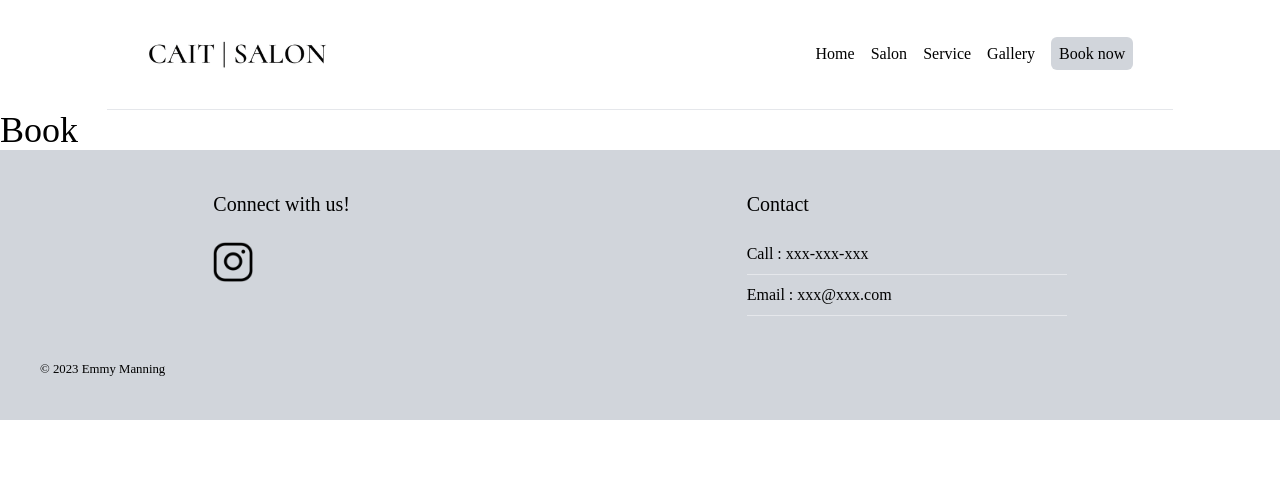
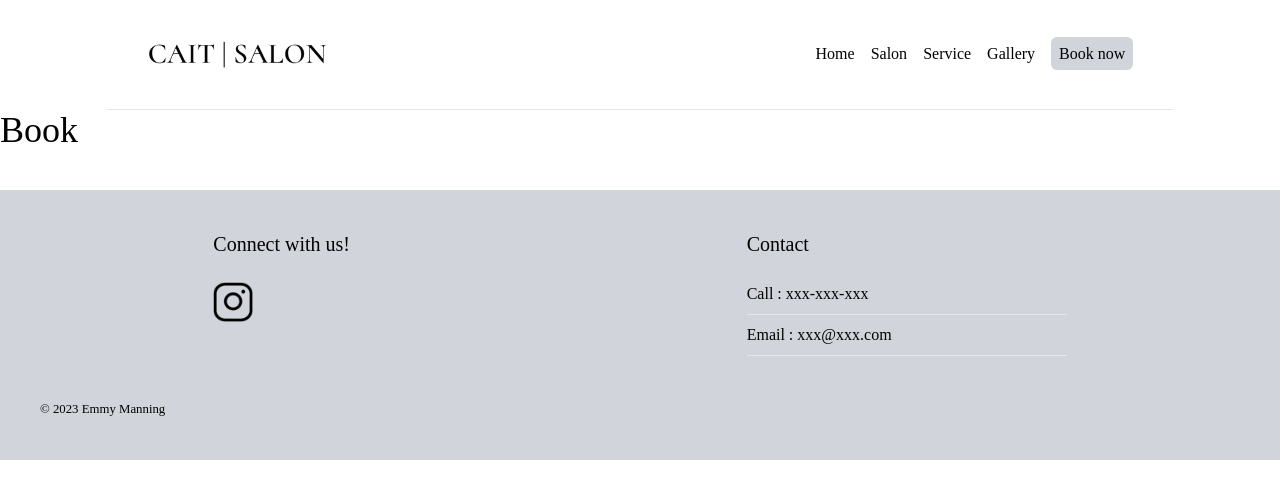
Before and after one commit to eobcre/salon-react, a React (Vite) app: page /book in a window 1280 px wide. Shown: the top 498 px of the page. Built offline with nearby package versions, Linux system fonts and the light colour scheme; the HTML template or start-up script is replaced by a standard one.

Commit message:
margin top

```diff
--- a/src/components/Footer.jsx
+++ b/src/components/Footer.jsx
@@ -2,7 +2,7 @@ import Instagram from '../assets/ig.png';
 
 export const Footer = () => {
   return (
-    <div className='bg-gray-300 w-full pt-10'>
+    <div className='bg-gray-300 w-full mt-10 pt-10'>
       <div className='md:flex justify-between w-2/3 m-auto'>
         <div>
           <p className='text-xl mb-6'>Connect with us!</p>
```
